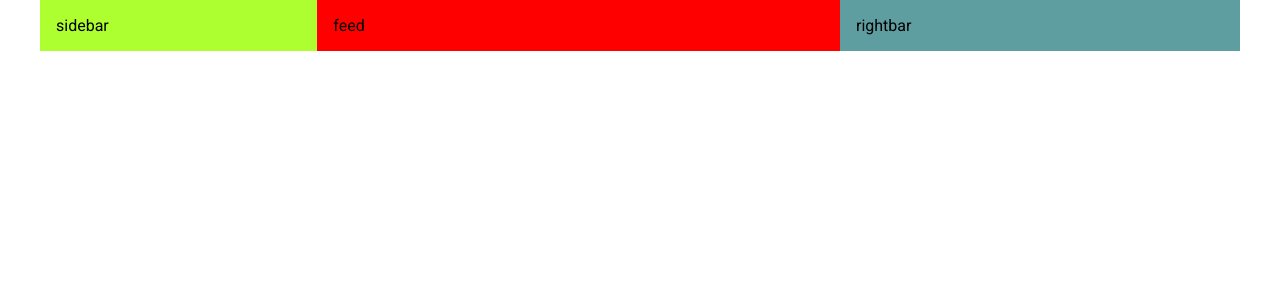
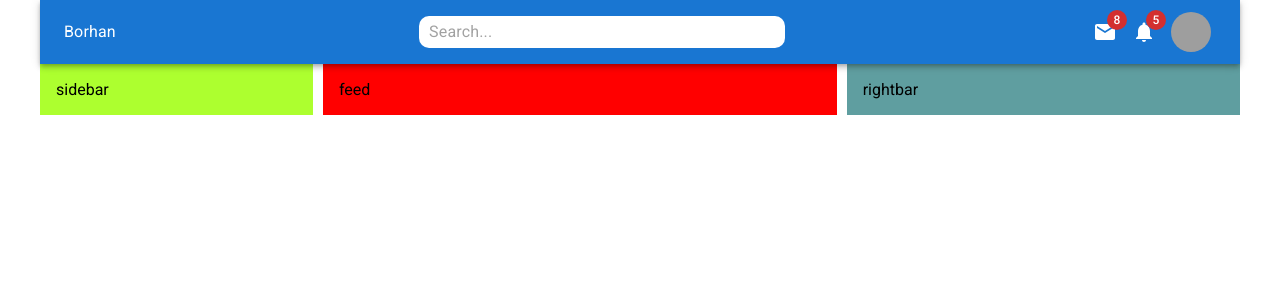
Before and after one commit to MuhammadBorhan/React-mui, a React (Create React App) app: page / in a window 1280 px wide. Shown: the top 300 px of the page. Built offline with nearby package versions, Linux system fonts and the light colour scheme; grey boxes are pictures that could not be loaded.

Commit message:
navbar created

```diff
--- a/src/App.js
+++ b/src/App.js
@@ -1,13 +1,15 @@
 import Sidebar from "./components/Sidebar";
 import Feed from "./components/Feed";
 import Rightbar from "./components/Rightbar";
+import Navbar from "./components/Navbar";
 import { Box, Stack } from "@mui/system";
 // import Sidebar from './components/Sidebar';
 
 function App() {
   return (
     <Box sx={{ padding: "0 40px" }}>
-      <Stack direction="row" spacing="2" justifyContent="space-between">
+      <Navbar />
+      <Stack direction="row" gap="10px" justifyContent="space-between">
         <Sidebar></Sidebar>
         <Feed></Feed>
         <Rightbar></Rightbar>
--- a/src/components/Feed.jsx
+++ b/src/components/Feed.jsx
@@ -3,7 +3,7 @@ import React from 'react';
 
 const Feed = () => {
     return (
-        <Box flex={4} bgcolor="red" p={2}>
+        <Box flex={4} bgcolor="red" p={2} sx={{display:{xs:'none',sm:'block'}}}>
             feed
         </Box>
     );
--- a/src/components/Navbar.jsx
+++ b/src/components/Navbar.jsx
@@ -1,10 +1,43 @@
+import styled from '@emotion/styled';
+import { Mail, NotAccessible, Notifications, Pets } from '@mui/icons-material';
+import { AppBar, Avatar, Badge, Box, InputBase, Toolbar, Typography } from '@mui/material';
+import MailIcon from '@mui/icons-material/Mail';
 import React from 'react';
+import { useState } from 'react';
+
+const Search=styled("div")(({theme})=>({
+backgroundColor:"white",
+padding:"0 10px",
+borderRadius:'10px',
+width:'30%'
+}));
+
+const Icons=styled(Box)(({theme})=>({
+padding:"0 5px"
+}));
 
 const Navbar = () => {
+    const [badge,setBadge]=useState(8);
+    const [notify,setNotify]=useState(5);
     return (
-        <div>
-            navbar
-        </div>
+        <AppBar position='sticky'>
+            <Toolbar sx={{display:'flex',justifyContent:'space-between'}}>
+                <Box><Typography sx={{display:{xs:'none',sm:'block'}}}>Borhan</Typography>
+                <Pets sx={{display:{xs:'block',sm:'none'}}}></Pets></Box>
+            <Search><InputBase placeholder='Search...'></InputBase></Search>
+            <Icons sx={{display:'flex', gap:'15px', justifyContent:'space-between',alignItems:'center',cursor:'pointer'}}>
+            <Badge badgeContent={badge} color="error">
+                <Mail />
+                {/* <Notifications></Notifications> */}
+            </Badge>
+            <Badge badgeContent={notify} color="error">
+                {/* <Mail /> */}
+                <Notifications/>
+            </Badge>
+            <Avatar alt="Remy Sharp" src="https://glowing-semifreddo-77c56f.netlify.app/static/media/borhan.d87b28879c1a50ffbd3f.png" />
+            </Icons>
+            </Toolbar>
+        </AppBar>
     );
 };
 
--- a/src/components/Sidebar.jsx
+++ b/src/components/Sidebar.jsx
@@ -3,7 +3,7 @@ import React from 'react';
 
 const Sidebar = () => {
     return (
-        <Box flex={2} bgcolor='greenyellow' p={2}>
+        <Box flex={2} bgcolor='greenyellow' p={2} sx={{display:{xs:'none',sm:'none',md:'block'}}}>
             sidebar
         </Box>
     );
```
